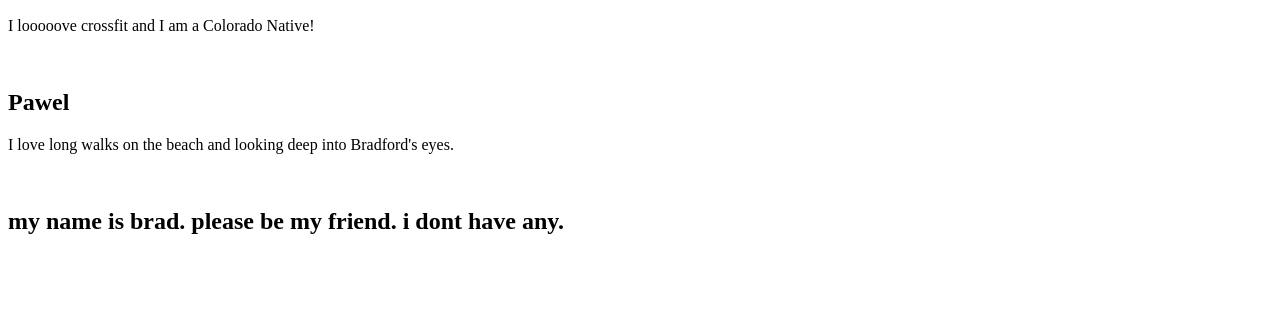
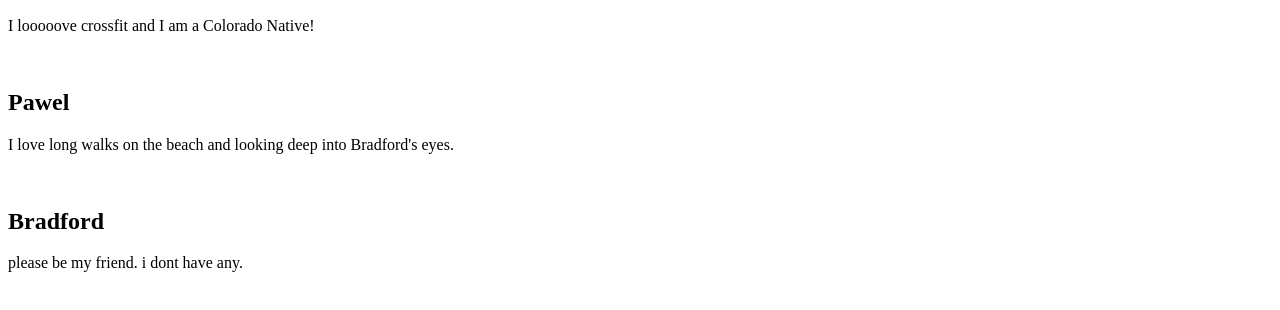
Before and after one commit to bradford-hamilton/group-merge-exercise, a plain HTML site: page index.html in a window 1280 px wide. Shown: the part 110-420 px from the top of the page. Drawn offline with Linux system fonts and the light colour scheme.

Commit message:
bradford

```diff
--- a/index.html
+++ b/index.html
@@ -16,7 +16,8 @@
     <h2>Pawel</h2>
     <p> I love long walks on the beach and looking deep into Bradford's eyes. </p>
     <br>
-      <h2>my name is brad. please be my friend. i dont have any.</h2>
+      <h2>Bradford </h2>
+      <p>please be my friend. i dont have any.</p>
 
 
   </body>
```
